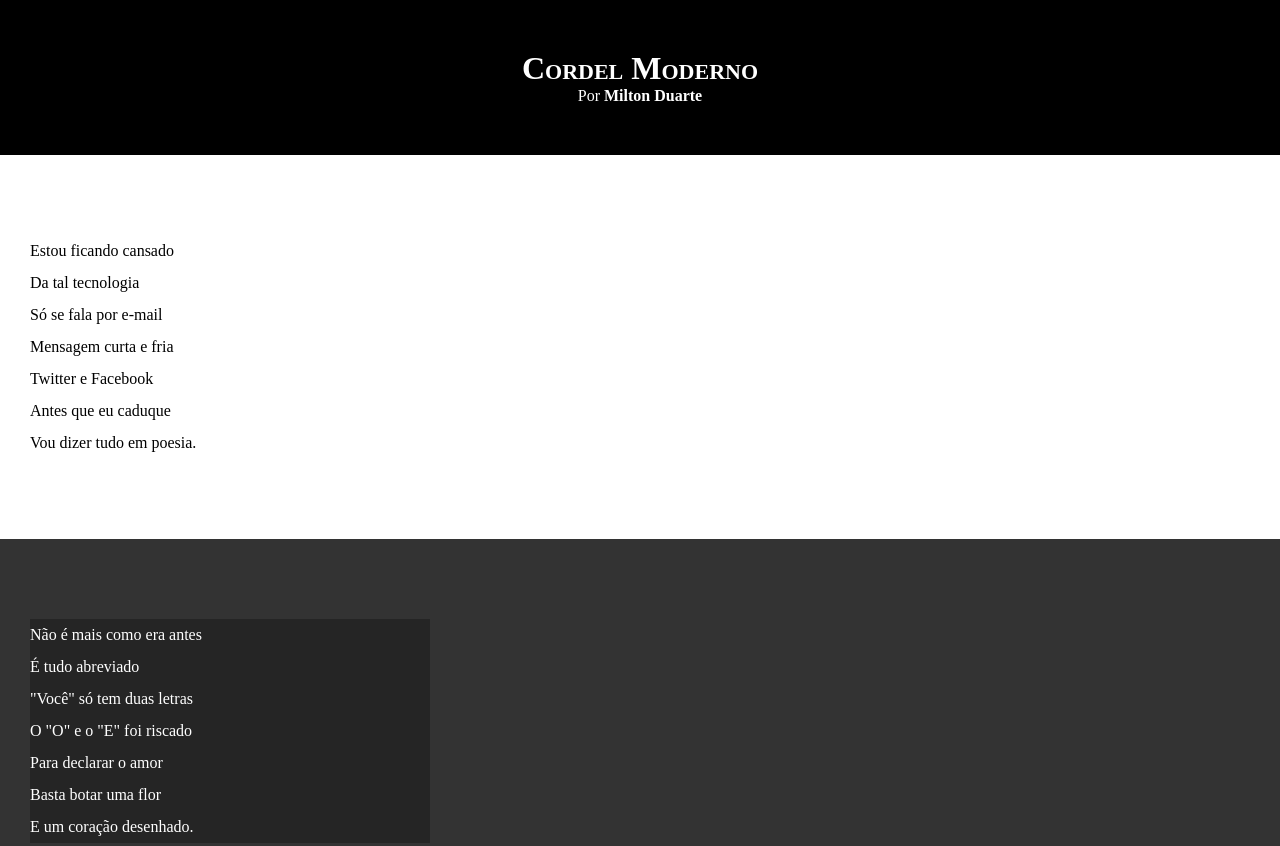
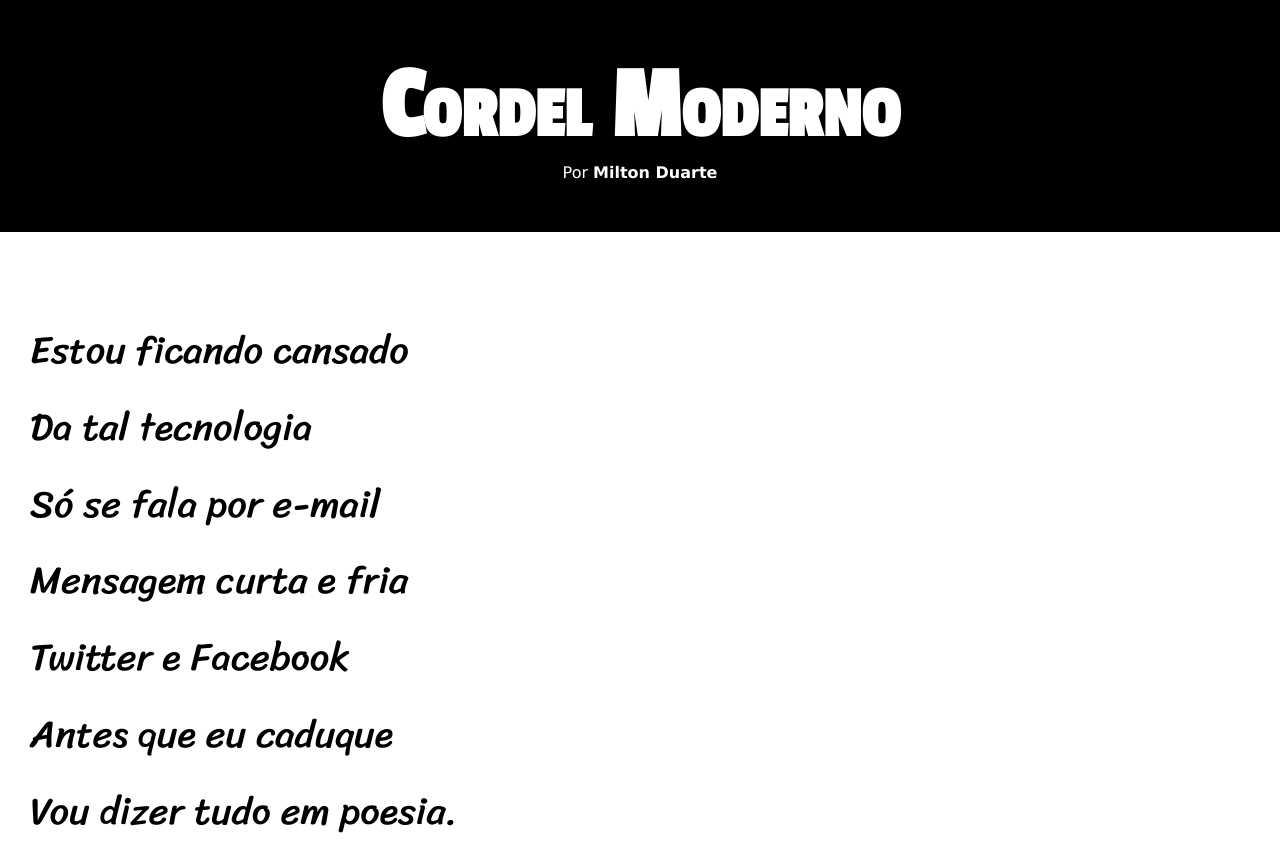
Before and after one commit to Daniel-srocha/html--css, a plain HTML site: page desafios/d012/index.html in a window 1280 px wide. Shown: the top 846 px of the page. Drawn offline with Linux system fonts and the light colour scheme.

Commit message:
atualização CSS

```diff
--- a/desafios/d012/estilo/style.css
+++ b/desafios/d012/estilo/style.css
@@ -1,4 +1,10 @@
 @charset "UTF-8";
+@import url('https://fonts.googleapis.com/css2?family=Passion+One&family=Sriracha&display=swap');
+:root {
+    --font1: Verdana, Geneva, Tahoma, sans-serif;
+    --font2: 'Passion One', sans-serif;
+    --font3: 'Sriracha', cursive;
+}
 
 * {
     margin: 0px;
@@ -7,6 +13,7 @@
 html, body {
     min-height: 100vh;
     background-color: darkgray;
+    font-family: var(--font1);
 }
 header {
     background-color: black;
@@ -16,6 +23,8 @@ header {
 header h1 {
     padding-top: 50px;
     font-variant: small-caps;
+    font-family: var(--font2);
+    font-size: 8vw;
 }
 header p {
     padding-bottom: 50px;
@@ -33,6 +42,8 @@ section {
     padding-bottom: 10vh;
     line-height: 2em;
     padding-left: 30px;
+    font-family: var(--font3);
+    font-size: 3vw;
 }
 .normal {
     background-color: white;
@@ -43,7 +54,7 @@ section {
     color: white;
 }
 .imagem p {
-    width: 400px;
+    display: inline-block;
     background-color: rgba(0, 0, 0, 0.267);
 }
 footer {
```
